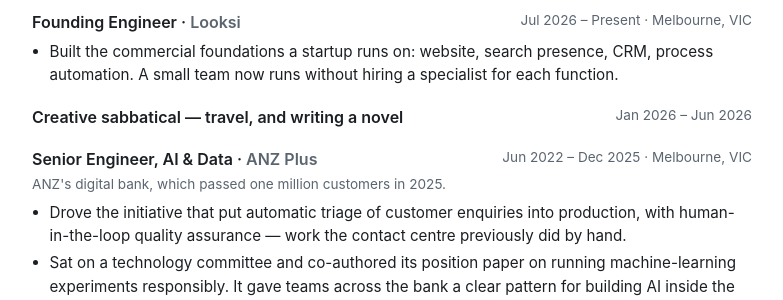
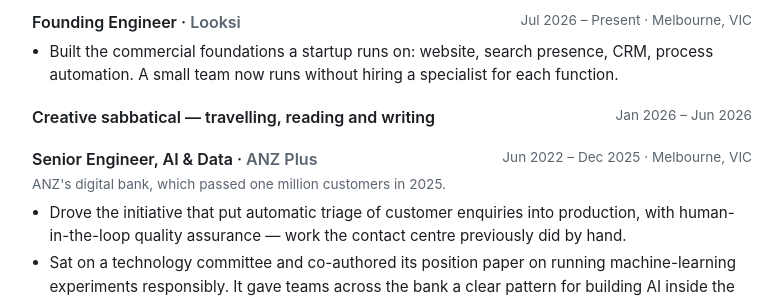
Before and after one commit to ruodingt/ruodingt.github.io, a Jekyll site: the page built from cv/index.md, in a window 1280 px wide and 900 px high, scrolled down 1003 px. Shown: the part 153-453 px from the top of the window, without its empty margins (248-1031 px from the left). Built offline with Jekyll 4.4.1, drawn with Linux system fonts in a browser that asks for light colours.

Commit message:
Generalise the sabbatical line, fix travelling spelling
"travel, and writing a novel" -> "travelling, reading and writing": the
novel is already named in the arts-and-culture entry, so this de-dupes it;
AU spelling to match the rest of the CV.

Co-Authored-By: Claude Opus 4.8 <noreply@anthropic.com>

```diff
--- a/_data/cv.yml
+++ b/_data/cv.yml
@@ -33,7 +33,7 @@ experience:
     location: "Melbourne, VIC"
     achievements:
       - "Built the commercial foundations a startup runs on: website, search presence, CRM, process automation. A small team now runs without hiring a specialist for each function."
-  - title: "Creative sabbatical &mdash; travel, and writing a novel"
+  - title: "Creative sabbatical &mdash; travelling, reading and writing"
     dates: "Jan 2026 &ndash; Jun 2026"
   - company: "ANZ Plus"
     title: "Senior Engineer, AI &amp; Data"
```
